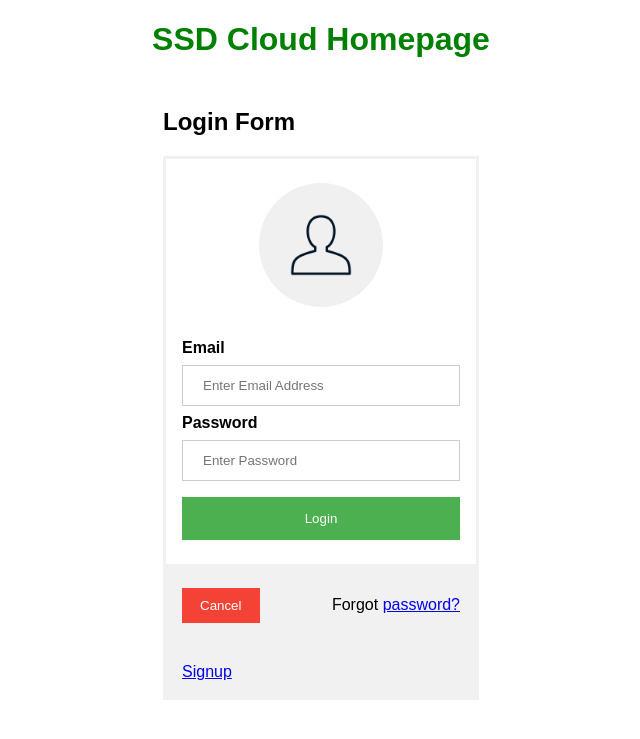
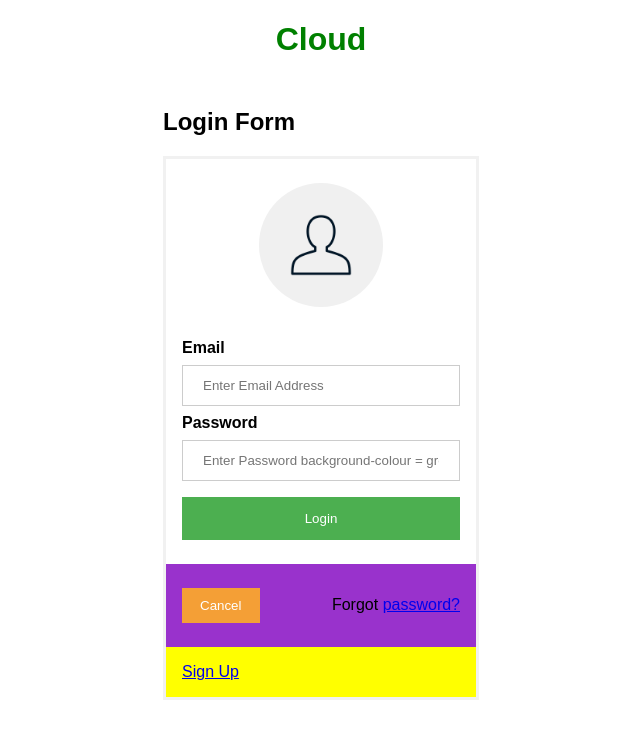
Before and after one commit to EL9776/Secure-Software-Development, a PHP site: page / in a window 1280 px wide. Shown: the top 739 px of the page, without its empty margins (319-959 px from the left). Run offline with PHP 8.4, Linux system fonts and the light colour scheme.

```diff
--- a/oopMaster.php
+++ b/oopMaster.php
@@ -20,7 +20,8 @@ class MasterPage
     private function masterPageContents()
     {
             $_masterPage = <<<MASTER
-<h1>SSD Cloud Homepage</h1>
+
+<h1>Cloud </h1>
 <div class="masterLoginForm">
 <h2>Login Form</h2>
 <form action="/validateLogin.php" method="POST">
@@ -33,22 +34,22 @@ class MasterPage
     <input type="text" placeholder="Enter Email Address" name="email" required>
 
     <label for="psw"><b>Password</b></label>
-    <input type="password" placeholder="Enter Password" name="psw" required>
+    <input type="password" placeholder="Enter Password background-colour = green"  name="psw" required>
 
     <button type="submit">Login</button>
   </div>
 
-  <div class="container" style="background-color:#f1f1f1">
+  <div class="container" style="background-color:darkorchid">
     <button type="button" class="cancelbtn">Cancel</button>
     <span class="psw">Forgot <a href="#">password?</a></span>
 
   </div>
-  <div class="container" style="background-color:#f1f1f1">
-  <span class="signupLink"><a href="/signup.php">Signup</a></span>
+  <div class="container" style="background-color:yellow">
+  <span class="signupLink"><a href="/signup.php">Sign Up</a></span>
   </div>
 </form>
 </div>
-
+</body>
 MASTER;
         $this->_pages->setBodyContent($_masterPage);
     }
--- a/resources/master.css
+++ b/resources/master.css
@@ -3,7 +3,7 @@ h1{
     text-align: center;
 }
 body {
-    font-family: Arial,
+    font-family: sans-serif,
     Helvetica, sans-serif;
 }
 form {
@@ -36,7 +36,7 @@ button:hover {
 .cancelbtn {
     width: auto;
     padding: 10px 18px;
-    background-color: #f44336;
+    background-color: #f49f36;
 }
 
 .imgcontainer {
--- a/resources/signup.css
+++ b/resources/signup.css
@@ -24,7 +24,7 @@ hr {
 /* Set a style for all buttons */
 button {
     background-color: #4CAF50;
-    color: white;
+    color: yellow;
     padding: 14px 20px;
     margin: 8px 0;
     border: none;
--- a/signup.php
+++ b/signup.php
@@ -6,7 +6,7 @@ $title="Signup Page";
 $cssPath="/resources/signup.css";
 $bodyContent=<<<BODY
 <div class="signupForm">
-<form action="/signup.php" method="POST" style="border:1px solid #ccc">
+<form action="/validateSignUp.php" method="POST" style="border:1px solid #ccc">
   <div class="container">
     <h1>Sign Up</h1>
     <p>Please fill in this form to create an account.</p>
--- a/validateLogin.php
+++ b/validateLogin.php
@@ -15,4 +15,9 @@ echo "WIP"; // Need to generate UNIQUE SessionID here and go to
                 // appropriate interface DONT use rand()
                 // NEED interfacing with MySQL Backend here
                 // (Validation, data insertion, hashing of password and redirection)
+
+$email = $_POST['email'];
+$PASSWORD = $_POST['PSW'];
+
+If (strpos($email, '@'))
 ?>
```
Also changed, not shown: validateSignUp.php (added, +38 -0 lines).
